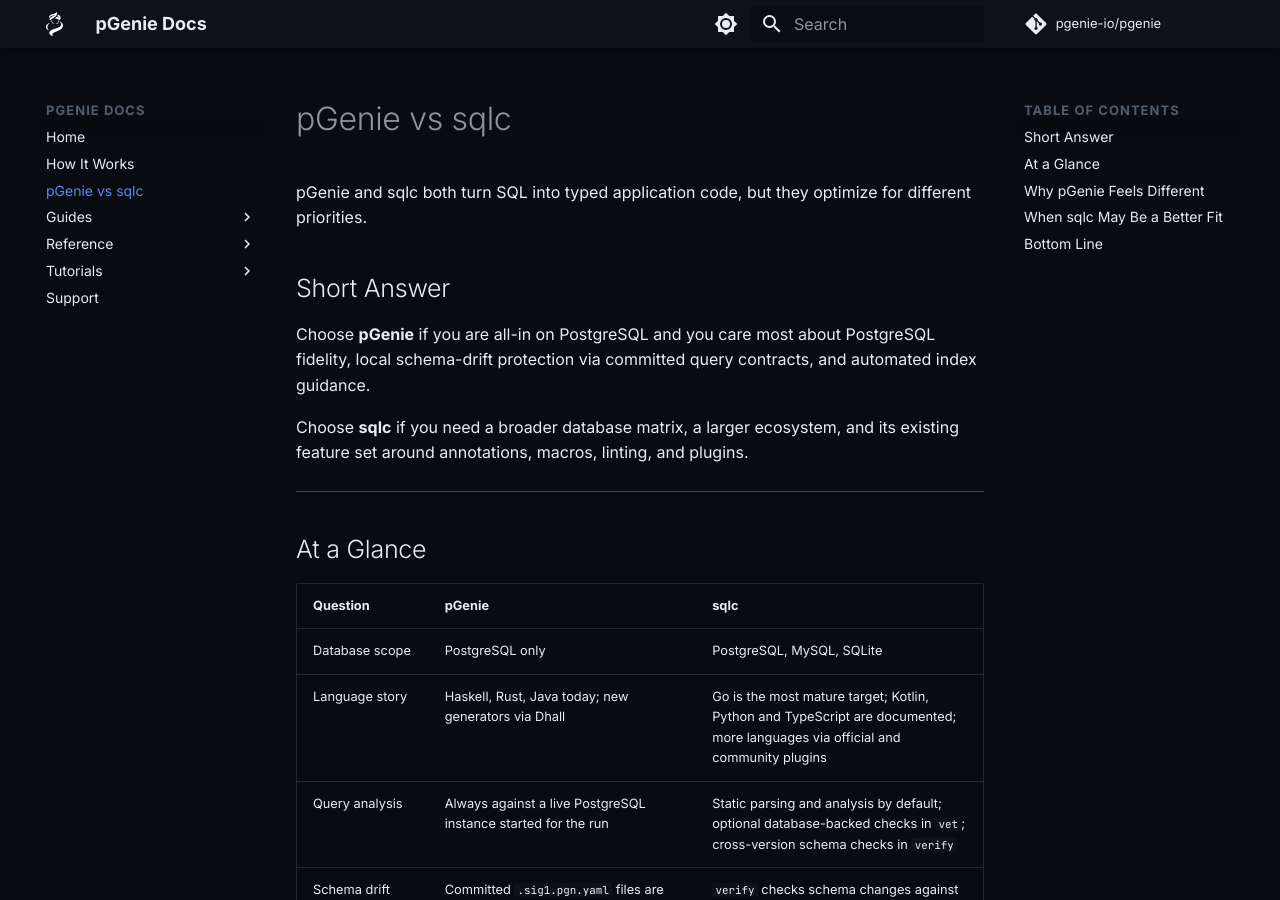
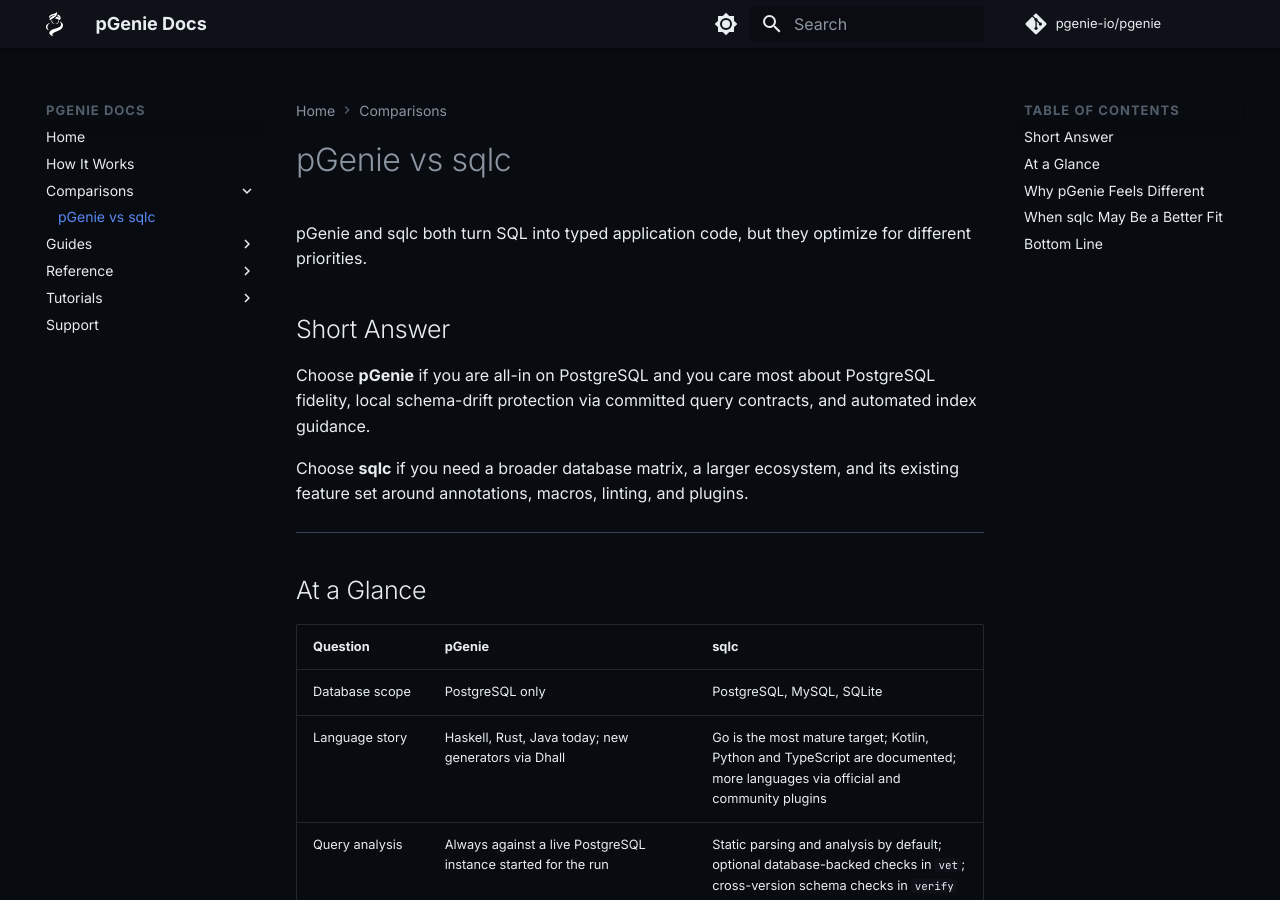
Before and after one commit to pgenie-io/docs, an MkDocs documentation site: the page built from docs/comparisons/sqlc.md, in a window 1280 px wide and 900 px high. Built offline with MkDocs 1.6.1 and Material for MkDocs 9.7.7, drawn with Linux system fonts in a browser that asks for light colours; comment, search, counter and statistics services are not loaded.

Commit message:
Update hierarchy

```diff
--- a/mkdocs.yml
+++ b/mkdocs.yml
@@ -68,7 +68,8 @@
 nav:
   - Home: index.md
   - How It Works: how-it-works.md
-  - pGenie vs sqlc: pgenie-vs-sqlc.md
+  - Comparisons:
+      - pGenie vs sqlc: comparisons/sqlc.md
   - Guides:
       - Installation:
           - guides/installation/index.md
```
Also changed, not shown: docs/index.md (+1 -1 lines), docs/comparisons/sqlc.md (renamed from docs/pgenie-vs-sqlc.md).
